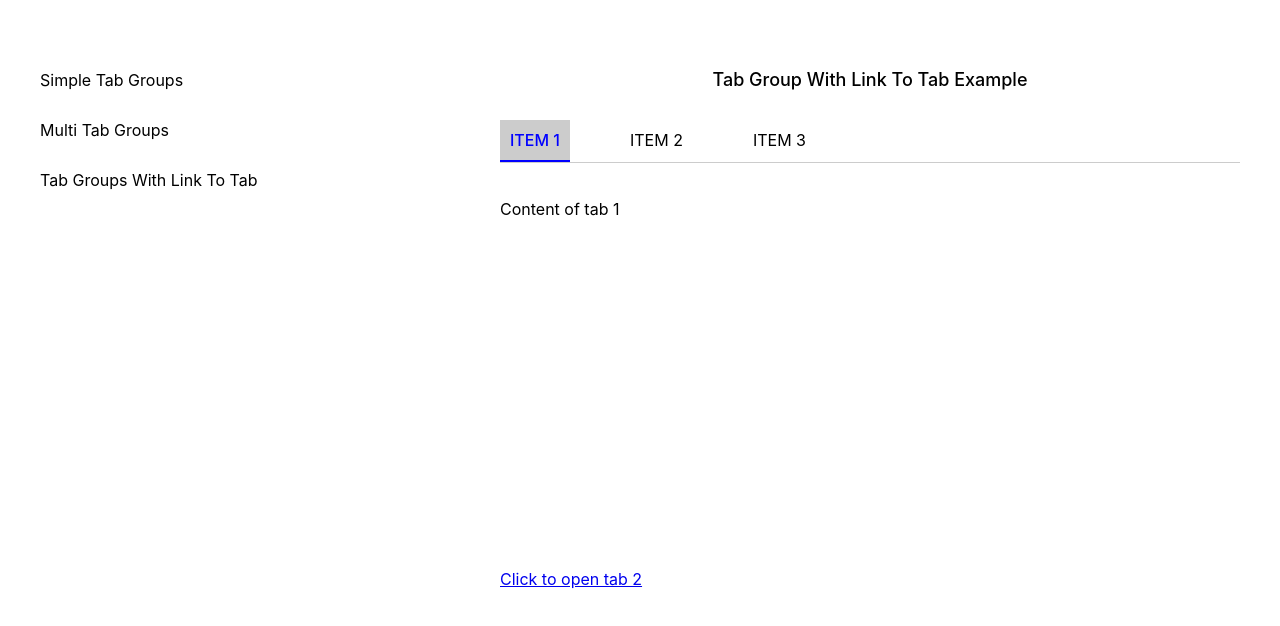
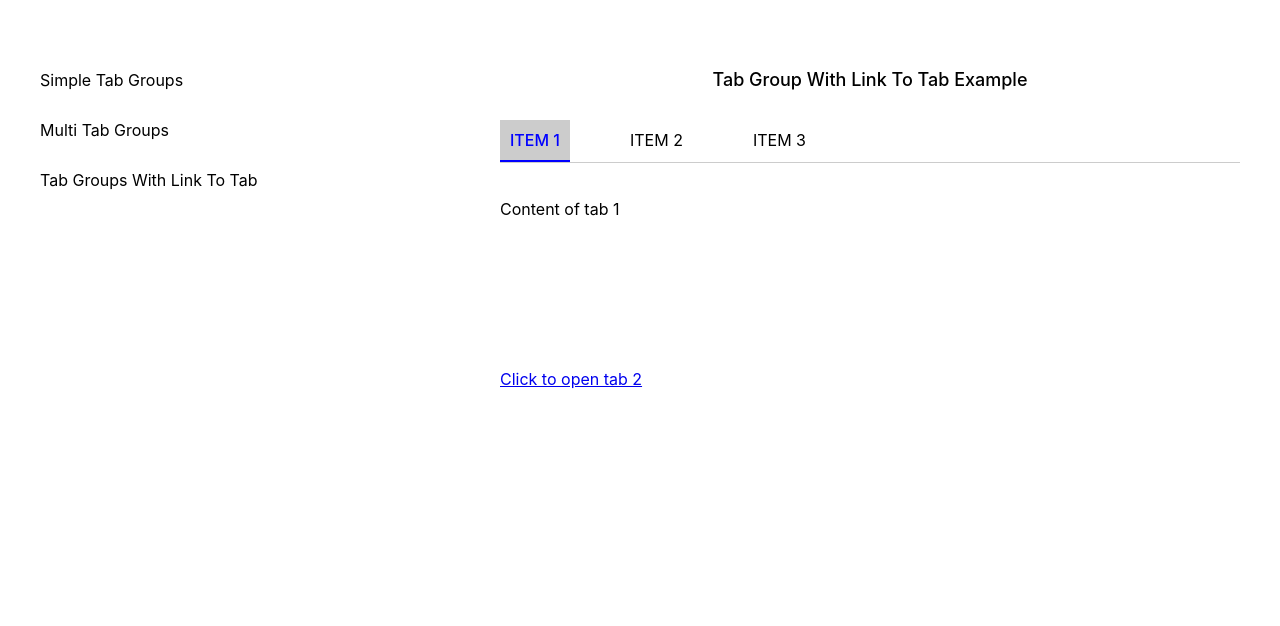
Before and after one commit to huonglt/tabs-app, a React (Create React App) app: page / in a window 1280 px wide. Both pictures are taken after a click on the element "Tab Groups With Link To Tab". Shown: the top 626 px of the page. Built offline with nearby package versions, Linux system fonts and the light colour scheme.

Commit message:
add css class. remove inline css

```diff
--- a/src/components/sample/TabGroupWithLink.js
+++ b/src/components/sample/TabGroupWithLink.js
@@ -12,7 +12,7 @@ const TabGroupWithLink = (props) => {
   };
 
   return (
-    <div style={{ position: "relative" }}>
+    <div className="relativeContainer">
       <div className="heading">Tab Group With Link To Tab Example</div>
       <Tabs label="simple-tab" ref={tabGroupRef}>
         <Tab label="ITEM 1" value="1"></Tab>
@@ -29,7 +29,7 @@ const TabGroupWithLink = (props) => {
         </TabPanel>
       </Tabs>
 
-      <div style={{ position: "absolute", top: "500px" }}>
+      <div className="linkToTab">
         <a href="#2" onClick={handleClick}>
           Click to open tab 2
         </a>
--- a/src/components/sample/sample.css
+++ b/src/components/sample/sample.css
@@ -3,3 +3,12 @@
   font-size: 18px;
   font-weight: 500;
 }
+
+.relativeContainer {
+  position: relative;
+}
+
+.linkToTab {
+  position: absolute;
+  top: 300px;
+}
```
